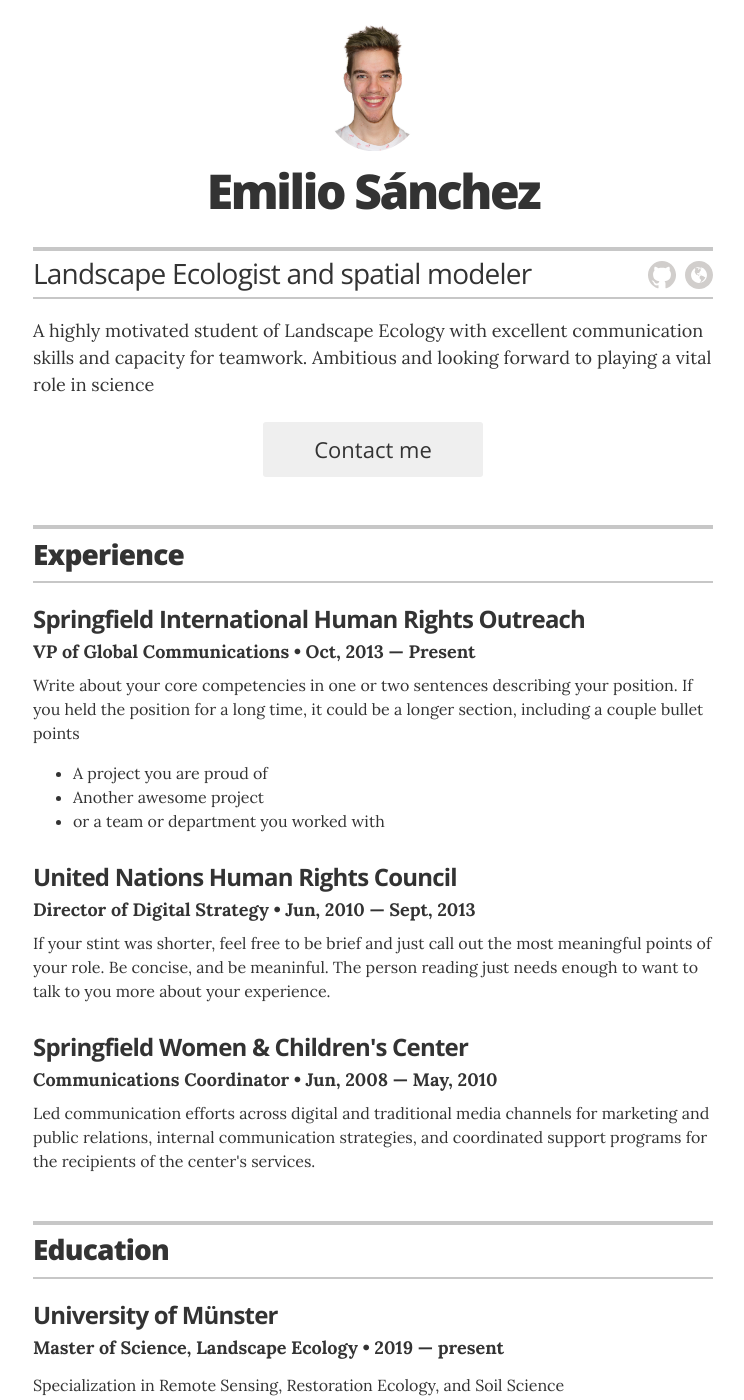
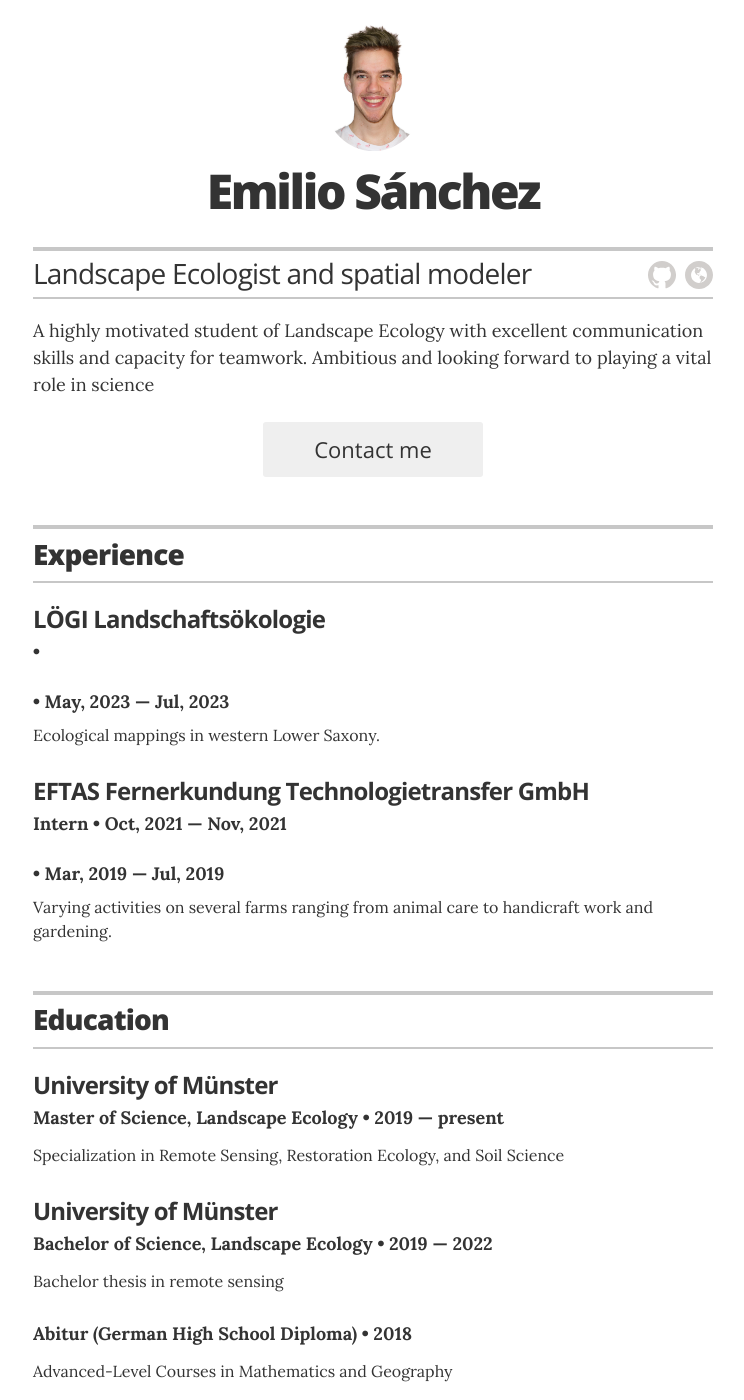
Before and after one commit to ESA99/resume, a Jekyll site: the page built from index.html, in a window 1280 px wide and 1400 px high. Shown: the whole window, without its empty margins (267-1011 px from the left). Built offline with Jekyll 4.4.1, drawn with Linux system fonts in a browser that asks for light colours; some of the changed text lies outside the part shown.

Commit message:
own information of associations, expierience, interests, skills

```diff
--- a/_data/associations.yml
+++ b/_data/associations.yml
@@ -1,15 +1,15 @@
 # Associations
 # comment out the urls if you do not wish to display them
 
-- organization: PETA
-  role: Volunteer
-  year: 2001 &mdash; 2010
-  url: https://www.peta.org/
-  summary: Organized fund drives and participated in fundraising events for the benefit of PETA's local Springfield operations.
+- organization: Floristisch-soziologische Arbeitsgemeinschaft e.V.
+  role: member
+  year: 2023 &mdash; present
+  url: https://www.tuexenia.de
+  #summary: xy
 
 
-- organization: Yale Amnesty International
-  role: Communications coordinator
-  year: 2002 &mdash; 2004
-  url: http://campuspress.yale.edu/amnesty/
-  summary: During my junion and senior years at Yale, I was actively involved in Yale Amnesty International where I helped facilitate our student organization communications through website maintenance, writing for our campus publication, and graphic design of related materials.
+#- organization: Yale Amnesty International
+#  role: Communications coordinator
+#  year: 2002 &mdash; 2004
+#  url: http://campuspress.yale.edu/amnesty/
+#  summary: During my junion and senior years at Yale, I was actively involved in Yale Amnesty International where I helped facilitate our student organization communications through website maintenance, writing for our campus publication, and graphic design of related materials.
--- a/_data/experience.yml
+++ b/_data/experience.yml
@@ -1,19 +1,23 @@
 # Jobs
-# VP of Global Communications
-- company: Springfield International Human Rights Outreach
-  position: VP of Global Communications
-  duration: Oct, 2013 &mdash; Present
-  summary: Write about your core competencies in one or two sentences describing your position. If you held the position for a long time, it could be a longer section, including a couple bullet points	<ul class="resume-item-list"><li>A project you are proud of</li><li>Another awesome project</li><li>or a team or department you worked with</li></ul>
-
-# Director of Digital Stratgy
-- company: United Nations Human Rights Council
-  position: Director of Digital Strategy
-  duration:  Jun, 2010 &mdash; Sept, 2013
-  summary: If your stint was shorter, feel free to be brief and just call out the most meaningful points of your role. Be concise, and be meaninful. The person reading just needs enough to want to talk to you more about your experience.
+# Self-employment
+- company: LÖGI Landschaftsökologie
+  founded: 2022
 
 
-# Communications Coordinator
-- company: Springfield Women & Children's Center
-  position: Communications Coordinator
-  duration:   Jun, 2008  &mdash; May, 2010
-  summary: Led communication efforts across digital and traditional media channels for marketing and public relations, internal communication strategies, and coordinated support programs for the recipients of the center's services.
+# Freelance Cartographer
+- partner: LAKI GbR
+  projects: Biotope mapping in Uelzen district, Biotope mapping of "Biosphere Reserve Lower Saxon Elbe Valley"
+  duration: May, 2023 &mdash; Jul, 2023
+  summary: Ecological mappings in western Lower Saxony.
+
+# Internship in remote sensing
+- company: EFTAS Fernerkundung Technologietransfer GmbH
+  position: Intern
+  duration:  Oct, 2021 &mdash; Nov, 2021
+  summary:
+
+
+# Work & Travel
+- location: Sweden
+  duration: Mar, 2019  &mdash; Jul, 2019
+  summary: Varying activities on several farms ranging from animal care to handicraft work and gardening.
--- a/_data/skills.yml
+++ b/_data/skills.yml
@@ -1,12 +1,20 @@
 # Skills
-# Organizational leadership
-- skill: Organizational leadership
-  description: I have several years of experience leading organziations from community groups to business departments. From public speaking, to mentoring, to coordination of people and events, I can lead in any context.
+# Programming
+- skill: Programming in R
+  description:
 
-# Communications strategy
-- skill: Communications strategy
-  description: Content and marketing strategy,
+# GIS Software
+- skill: QGIS and ArcGIS knowledge
+  description:
 
-# Digital content development and creation
+# Microsoft Office
 - skill: Digital content development and creation
   description: Copy writing, graphic design, web design, front-end web development, print design
+
+# EU Drone License A1/A3 [Germany]
+
+# Project Management
+
+# Craftmanship: wood working, home crafting
+
+# Group leader for youth groups
```
Also changed, not shown: _data/interests.yml (+4 -3 lines).
